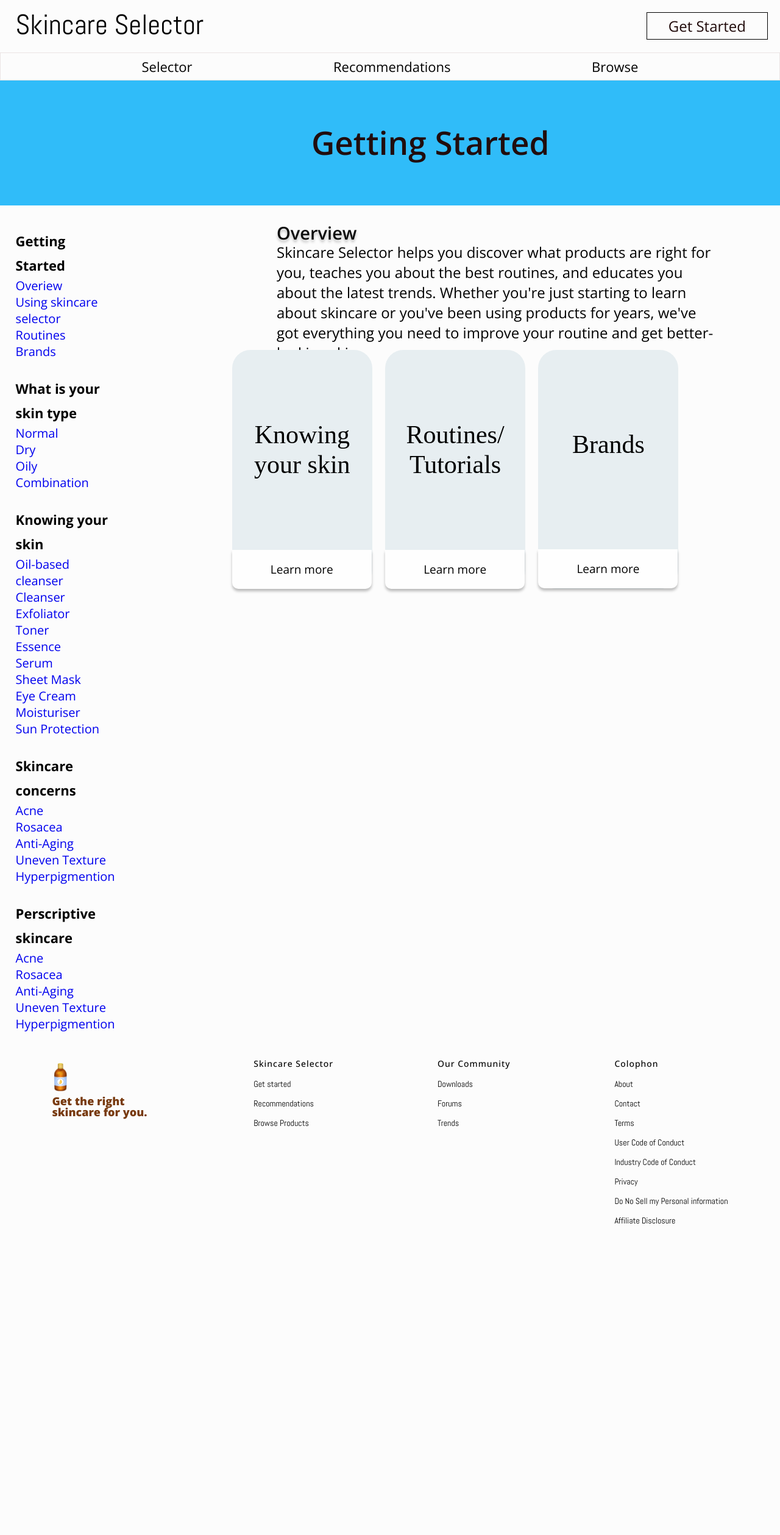
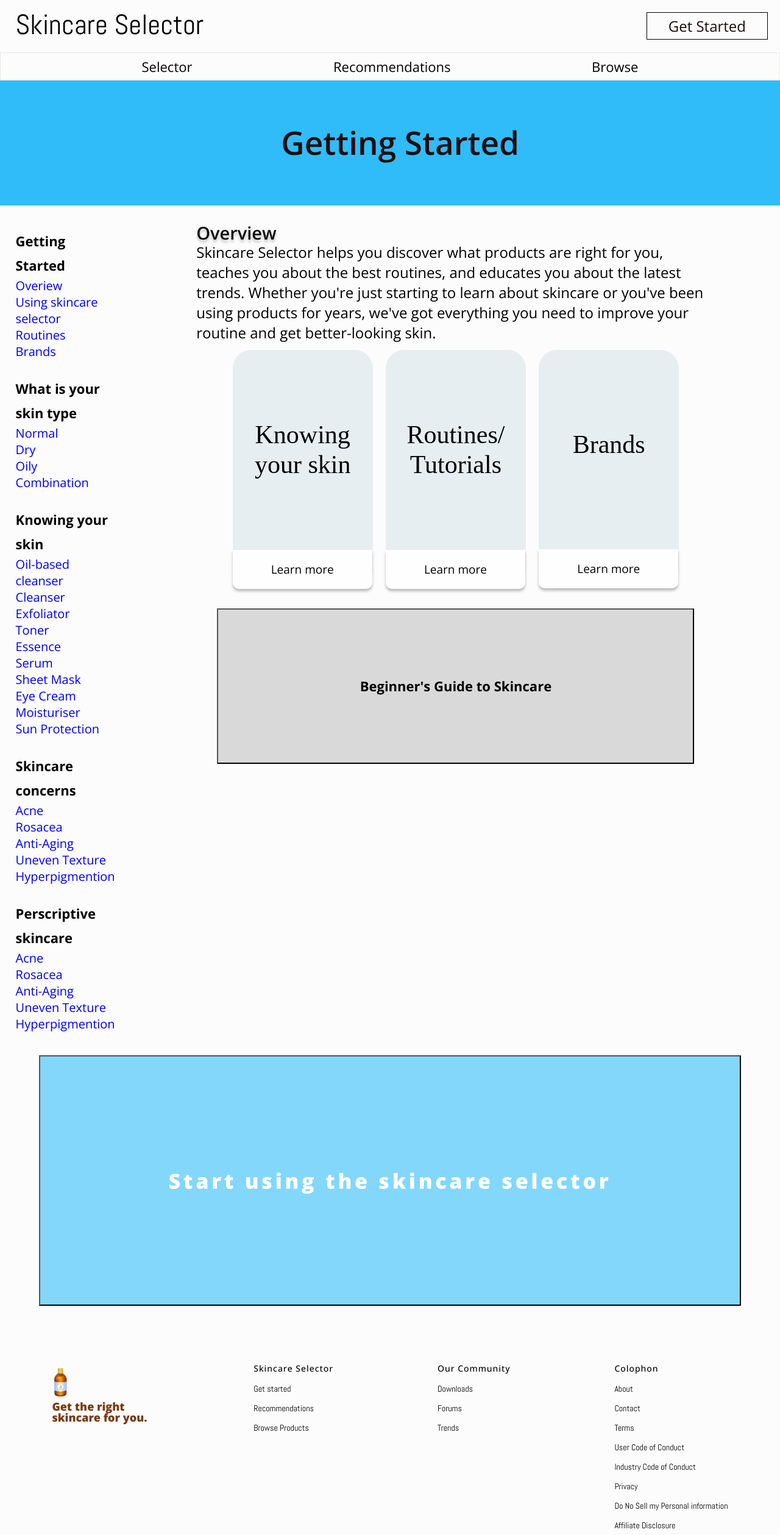
Before and after one commit to ibConnor/SkincareSelector, a Jekyll site: the page built from get-started.html, in a window 1280 px wide. Shown: the whole page at 61% size. Built offline with Jekyll 4.4.1, drawn with Linux system fonts in a browser that asks for light colours; some web fonts are replaced; before the commit the page ends 2018 px from its top, so only the background shows below that.

Commit message:
padding changed to 10% for h3 and and .info

```diff
--- a/_layouts/getting-started.html
+++ b/_layouts/getting-started.html
@@ -18,8 +18,11 @@
 
         <p class="info">Skincare Selector helps you discover what products are right for you, teaches you about the best  routines, and educates you about the latest trends. Whether you're just starting to learn about skincare or you've been using products for years, we've got everything you need to improve your routine and get better-looking skin.</p>
         {% include brands.html %}
+        <div class="flex"><button id="beginners-guide">Beginner's Guide to Skincare</button></div>
     </div>
 </div>
+
+<div class="flex"><button id="selector-button">Start using the skincare selector</button></div>
     {% include footer.html %}
 </body>
 
--- a/css/main.css
+++ b/css/main.css
@@ -3,6 +3,46 @@ html {
   margin: 0;
   padding: 0;
   font-family: 'Open Sans', sans-serif;
+}
+
+#beginners-guide
+{
+  margin: auto;
+  width: 783px;
+  height: 255px;
+  background: #D9D9D9;
+  font-family: 'Open Sans';
+  font-style: normal;
+  font-weight: 700;
+  font-size: 22px;
+  line-height: 30px;
+  align-items: center;
+  text-align: center;
+  color: #000000;
+}
+
+#selector-button
+{
+  width: 90%;
+  height: 411px;
+  background: #83D7FB;
+  font-family: 'Open Sans';
+  font-style: normal;
+  font-weight: 800;
+  font-size: 34px;
+  line-height: 166.18%;
+  align-items: center;
+  text-align: center;
+  letter-spacing: 0.14em;
+  color: #FFFFFF;
+  margin: 2%;
+  margin-bottom: 5%;
+}
+
+.flex{
+  display: flex;
+  justify-content: center;
+  align-items: center;
 }
 
 .brandText {
@@ -61,7 +101,7 @@ html {
 
 .title{
   /* Getting Started */
-  width: 100%;
+  width: 92.25vw;
   height: auto;
   font-family: 'Open Sans';
   font-style: normal;
@@ -90,7 +130,7 @@ text-shadow: 0px 4px 4px rgba(0, 0, 0, 0.25);
 }
 
 h3 {
-  padding-left: 22.5%;
+  padding-left: 10%;
   font-family: 'Open Sans';
   font-style: normal;
   font-weight: 400;
@@ -106,7 +146,7 @@ h3 {
 }
 
 #sidenav{
-  width: 30%;
+  width: 560px;
   padding: 1% 2% 1% 2%;
   border-style: none;
   border-width: 2px;
@@ -124,7 +164,7 @@ h3 {
 
 .info{
   padding-right: 10%;
-  padding-left: 22.5%;
+  padding-left: 10%;
   height: 166px;
   font-family: 'Open Sans';
   font-style: normal;
```
